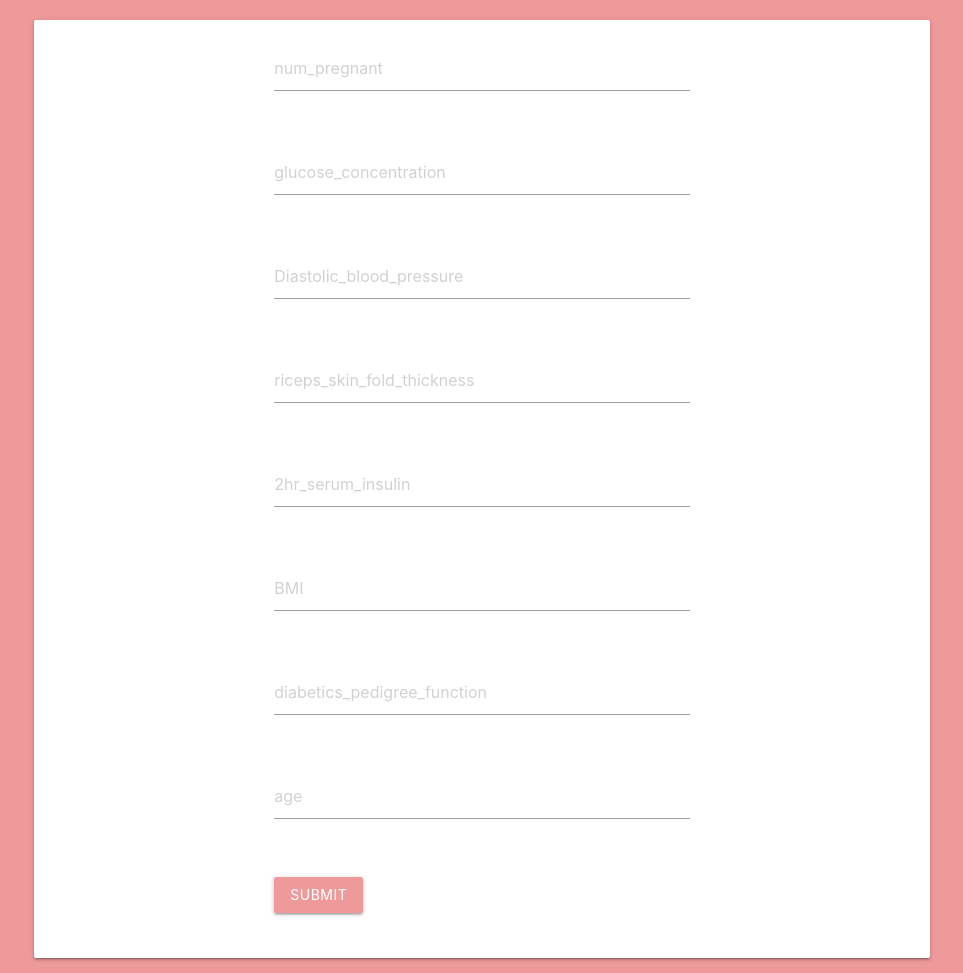
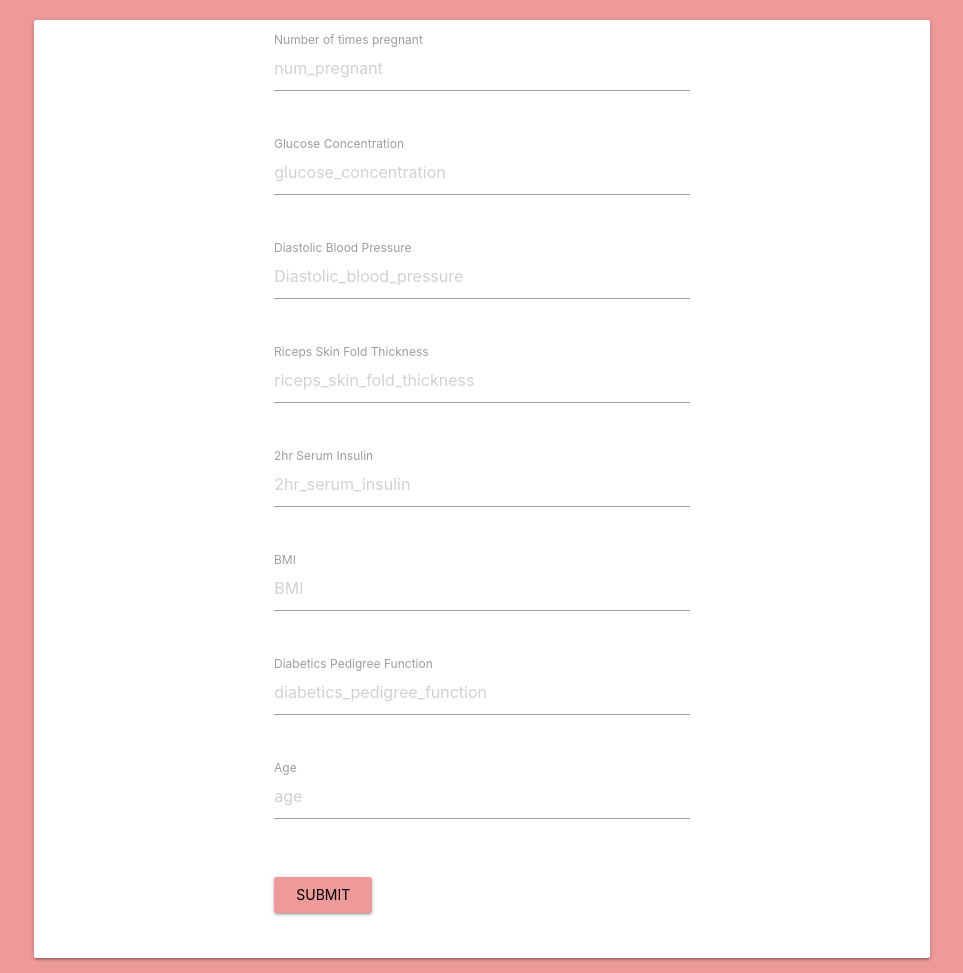
Before and after one commit to ishan22/score_data_test, a website: page index.html in a window 1280 px wide. Shown: the part 116-1089 px from the top of the page, without its empty margins (158-1121 px from the left). Drawn offline with nearby package versions, Linux system fonts and the light colour scheme.

Commit message:
Add labels

```diff
--- a/index.html
+++ b/index.html
@@ -19,41 +19,49 @@
      <div class="row">
        <div class="input-field col s6 offset-s3">
          <input placeholder="num_pregnant" name="num_pregnant" id="num_pregnant" type="text" class="validate">
+         <label for="num_pregnant">Number of times pregnant</label>
        </div>
      </div>
      <div class="row">
        <div class="input-field col s6 offset-s3">
          <input placeholder="glucose_concentration" name="glucose" id="glucose_concentration" type="text" class="validate">
+         <label for="glucose_concentration">Glucose Concentration</label>
        </div>
      </div>
      <div class="row">
        <div class="input-field col s6 offset-s3">
          <input placeholder="Diastolic_blood_pressure" name="pressure" id="Diastolic_blood_pressure" type="text" class="validate">
+         <label for="Diastolic_blood_pressure">Diastolic Blood Pressure</label>
        </div>
      </div>
      <div class="row">
        <div class="input-field col s6 offset-s3">
          <input placeholder="riceps_skin_fold_thickness" name="riceps" id="riceps_skin_fold_thickness" type="text" class="validate">
+         <label for="riceps_skin_fold_thickness">Riceps Skin Fold Thickness</label>
        </div>
      </div>
      <div class="row">
        <div class="input-field col s6 offset-s3">
          <input placeholder="2hr_serum_insulin" name="serum" id="2hr_serum_insulin" type="text" class="validate">
+         <label for="2hr_serum_insulin">2hr Serum Insulin</label>
        </div>
      </div>
      <div class="row">
        <div class="input-field col s6 offset-s3">
          <input placeholder="BMI" name="BMI" id="BMI" type="text" class="validate">
+         <label for="BMI">BMI</label>
        </div>
      </div>
      <div class="row">
        <div class="input-field col s6 offset-s3">
          <input placeholder="diabetics_pedigree_function" name="pedigree" id="diabetics_pedigree_function" type="text" class="validate">
+         <label for="diabetics_pedigree_function">Diabetics Pedigree Function</label>
        </div>
      </div>
      <div class="row">
        <div class="input-field col s6 offset-s3">
          <input placeholder="age" name="age" id="age" type="text" class="validate">
+         <label for="age">Age</label>
        </div>
      </div>
      <div class="row">
@@ -67,6 +75,7 @@
     </div>
     <!--Import jQuery before materialize.js-->
     <script type="text/javascript" src="https://code.jquery.com/jquery-2.1.1.min.js"></script>
+    <script src="https://cdnjs.cloudflare.com/ajax/libs/materialize/0.97.6/js/materialize.min.js"></script>
 
   </body>
 </html>
```
